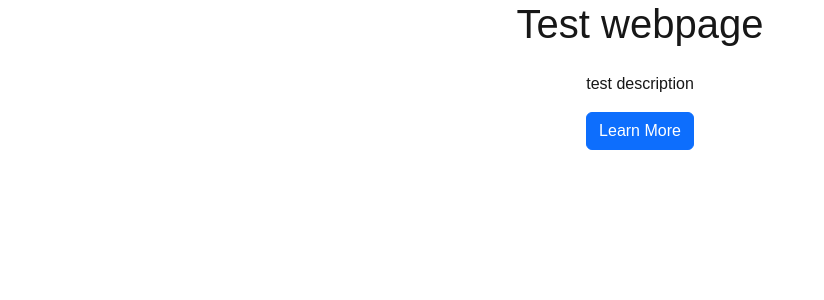
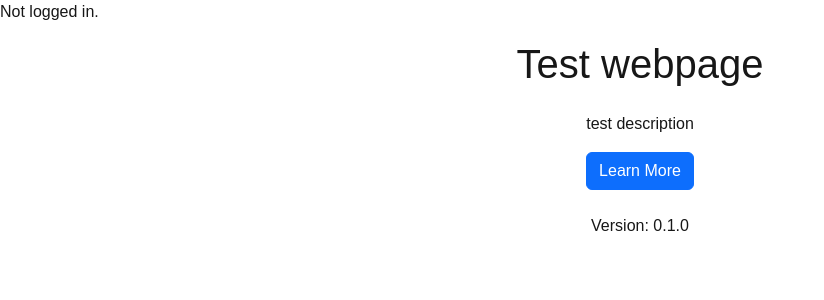
Before and after one commit to groovyrey/nextapp, a Next.js app: page / in a window 1280 px wide. Shown: the top 300 px of the page, without its empty margins (0-824 px from the left). Built offline with nearby package versions, Linux system fonts and the light colour scheme; no server answers.

Commit message:
Added new

```diff
--- /dev/null
+++ b/src/app/api/version/route.js
@@ -0,0 +1,14 @@
+import { NextResponse } from 'next/server';
+import fs from 'fs';
+import path from 'path';
+
+export async function GET() {
+  try {
+    const packageJsonPath = path.join(process.cwd(), 'package.json');
+    const packageJson = JSON.parse(fs.readFileSync(packageJsonPath, 'utf8'));
+    return NextResponse.json({ version: packageJson.version });
+  } catch (error) {
+    console.error('Error reading package.json:', error);
+    return NextResponse.json({ error: 'Failed to read version' }, { status: 500 });
+  }
+}
--- /dev/null
+++ b/src/app/components/UserDisplay.js
@@ -0,0 +1,22 @@
+'use client';
+
+import React from 'react';
+import { useUser } from '../context/UserContext';
+
+export default function UserDisplay() {
+  const { user, loading } = useUser();
+
+  if (loading) {
+    return <p>Loading user...</p>;
+  }
+
+  return (
+    <div>
+      {user ? (
+        <p>Logged in as: {user.email}</p>
+      ) : (
+        <p>Not logged in.</p>
+      )}
+    </div>
+  );
+}
--- /dev/null
+++ b/src/app/context/UserContext.js
@@ -0,0 +1,30 @@
+'use client';
+
+import React, { createContext, useContext, useEffect, useState } from 'react';
+import { onAuthStateChanged } from 'firebase/auth';
+import { auth } from '/lib/firebase';
+
+const UserContext = createContext();
+
+export function UserProvider({ children }) {
+  const [user, setUser] = useState(null);
+  const [loading, setLoading] = useState(true);
+
+  useEffect(() => {
+    const unsubscribe = onAuthStateChanged(auth, (currentUser) => {
+      setUser(currentUser);
+      setLoading(false);
+    });
+    return () => unsubscribe();
+  }, []);
+
+  return (
+    <UserContext.Provider value={{ user, loading }}>
+      {children}
+    </UserContext.Provider>
+  );
+}
+
+export function useUser() {
+  return useContext(UserContext);
+}
--- a/src/app/layout.js
+++ b/src/app/layout.js
@@ -2,6 +2,7 @@
 import 'bootstrap/dist/css/bootstrap.min.css';
 import { Geist, Geist_Mono } from "next/font/google";
 import "./globals.css";
+import { UserProvider } from './context/UserContext';
 
 const geistSans = Geist({
   variable: "--font-geist-sans",
@@ -22,7 +23,9 @@ export default function RootLayout({ children }) {
   return (
     <html lang="en">
       <body className={`${geistSans.variable} ${geistMono.variable}`}>
-        {children}
+        <UserProvider>
+          {children}
+        </UserProvider>
       </body>
     </html>
   );
--- a/src/app/page.js
+++ b/src/app/page.js
@@ -1,10 +1,12 @@
 "use client";
 import React, { useEffect, useState } from 'react';
 import { useRouter } from "next/navigation";
+import UserDisplay from './components/UserDisplay';
 
 export default function Home() {
   const router = useRouter();
   const [isLoggedIn, setIsLoggedIn] = useState(false);
+  const [version, setVersion] = useState(null);
 
   useEffect(() => {
     const checkLoginStatus = async () => {
@@ -20,7 +22,23 @@ export default function Home() {
         router.push('/login');
       }
     };
+
+    const fetchVersion = async () => {
+      try {
+        const res = await fetch('/api/version');
+        if (res.ok) {
+          const data = await res.json();
+          setVersion(data.version);
+        } else {
+          console.error('Failed to fetch version');
+        }
+      } catch (error) {
+        console.error('Error fetching version:', error);
+      }
+    };
+
     checkLoginStatus();
+    fetchVersion();
   }, [router]);
 
   const handleLogout = async () => {
@@ -35,6 +53,7 @@ export default function Home() {
 
   return (
     <div className="min-h-screen flex flex-col">
+      <UserDisplay />
       {/* Hero Section */}
       <header className="bg-blue-600 py-16 text-center">
         <h1 className="text-4xl font-bold">Test webpage</h1>
@@ -43,6 +62,7 @@ export default function Home() {
         {isLoggedIn && (
           <button className="btn btn-secondary mt-6 font-semibold rounded-lg ml-4" onClick={handleLogout}>Logout</button>
         )}
+        {version && <p className="mt-4 text-sm">Version: {version}</p>}
       </header>
     </div>
   );
```
Also changed, not shown: src/app/login/page.js (+11 -2 lines).
